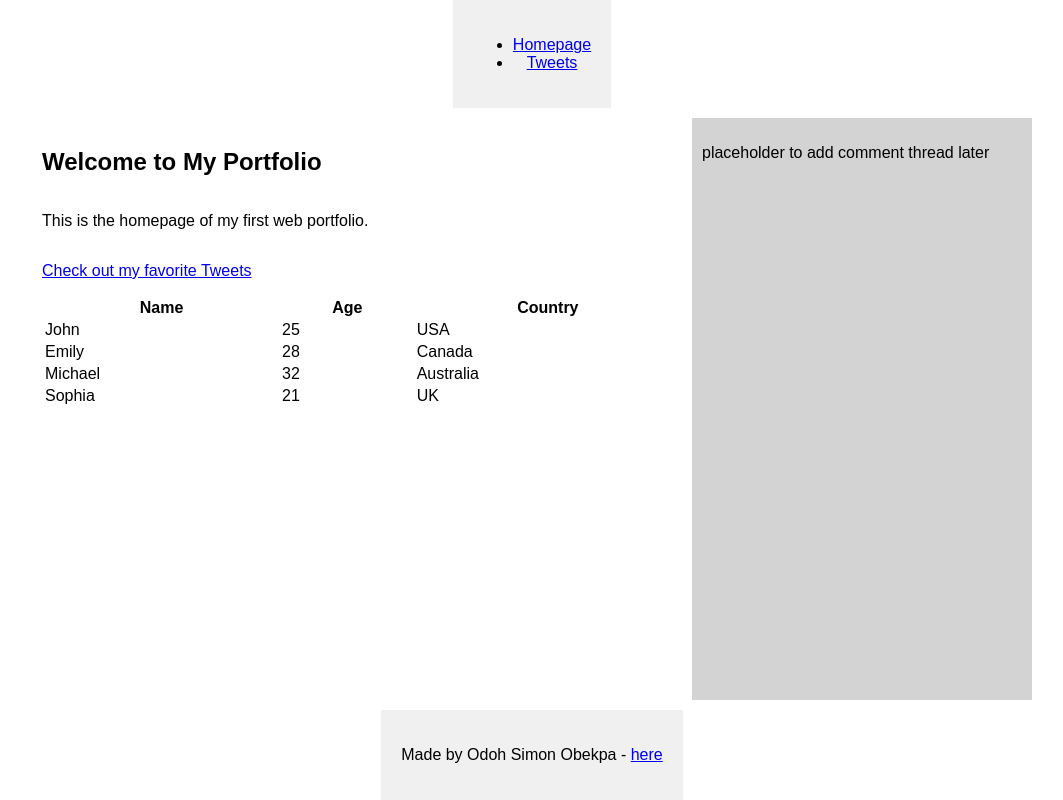
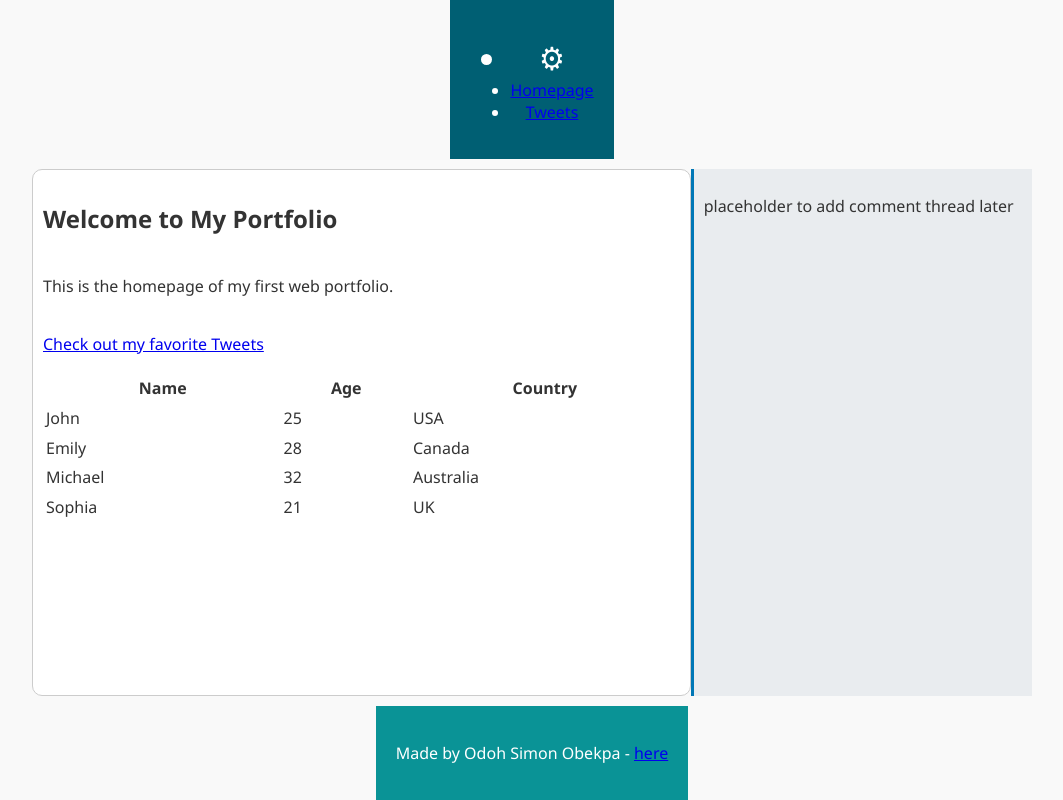
Before and after one commit to Rexblinks/alx_html_css, a plain HTML site: page index.html in a window 1280 px wide. Shown: the whole page, without its empty margins (108-1171 px from the left). Drawn offline with Linux system fonts and the light colour scheme.

Commit message:
Add logo and custom styles for article, header, and footer

```diff
--- a/index.html
+++ b/index.html
@@ -9,11 +9,12 @@
 </head>
 <body class="works_on_smartphone">
   <header>
-    <ul>
-      <li><a href="index.html">Homepage</a></li>
-      <li><a href="tweets.html">Tweets</a></li>
-    </ul>
-  </header>
+  <ul>
+    <li class="logo">&#9881;</li> <!-- Gear icon -->
+    <li><a href="index.html">Homepage</a></li>
+    <li><a href="tweets.html">Tweets</a></li>
+  </ul>
+</header>
   <main>
     <article>
       <h1>Welcome to My Portfolio</h1>
--- a/styles.css
+++ b/styles.css
@@ -28,3 +28,47 @@ header, footer {
     background-color: #f0f0f0;
     text-align: center;
 }
+/* General background and font */
+body {
+    background-color: #f9f9f9;
+    font-family: 'Segoe UI', Tahoma, Geneva, Verdana, sans-serif;
+    color: #333;
+}
+
+/* Header styles */
+header {
+    background-color: #005f73;
+    color: white;
+}
+
+/* Footer styles */
+footer {
+    background-color: #0a9396;
+    color: white;
+}
+
+/* Style logo */
+.logo {
+    font-size: 2rem;
+    font-weight: bold;
+}
+
+/* Article custom styles */
+article {
+    background-color: #ffffff;
+    border: 1px solid #ccc;
+    border-radius: 10px;
+    line-height: 1.6;
+    font-size: 1rem;
+}
+
+/* Sidebar (aside) */
+aside {
+    background-color: #e9ecef;
+    border-left: 3px solid #0077b6;
+}
+
+/* Optional hover effect */
+a:hover {
+    color: #ee9b00;
+}
```
